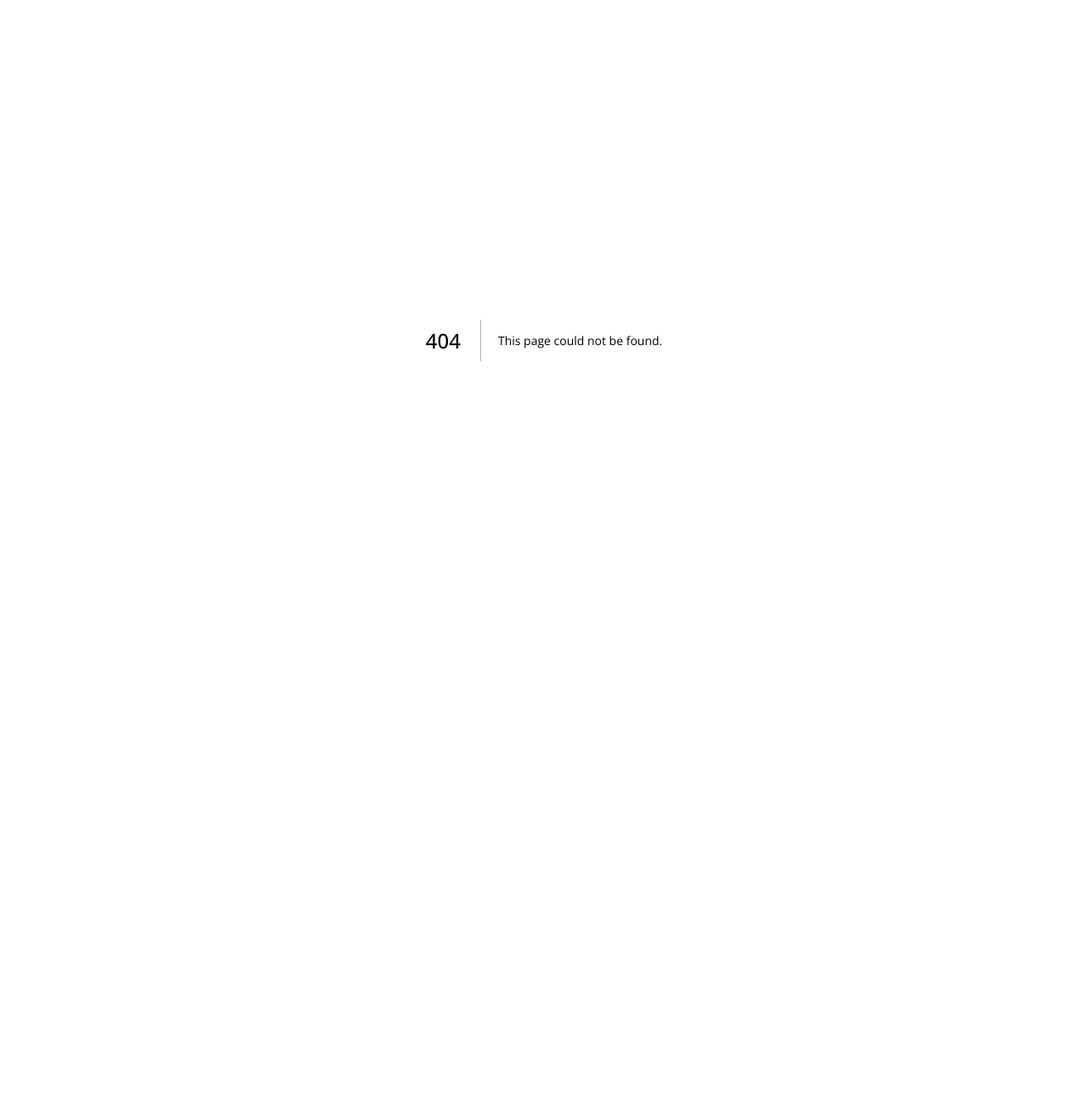
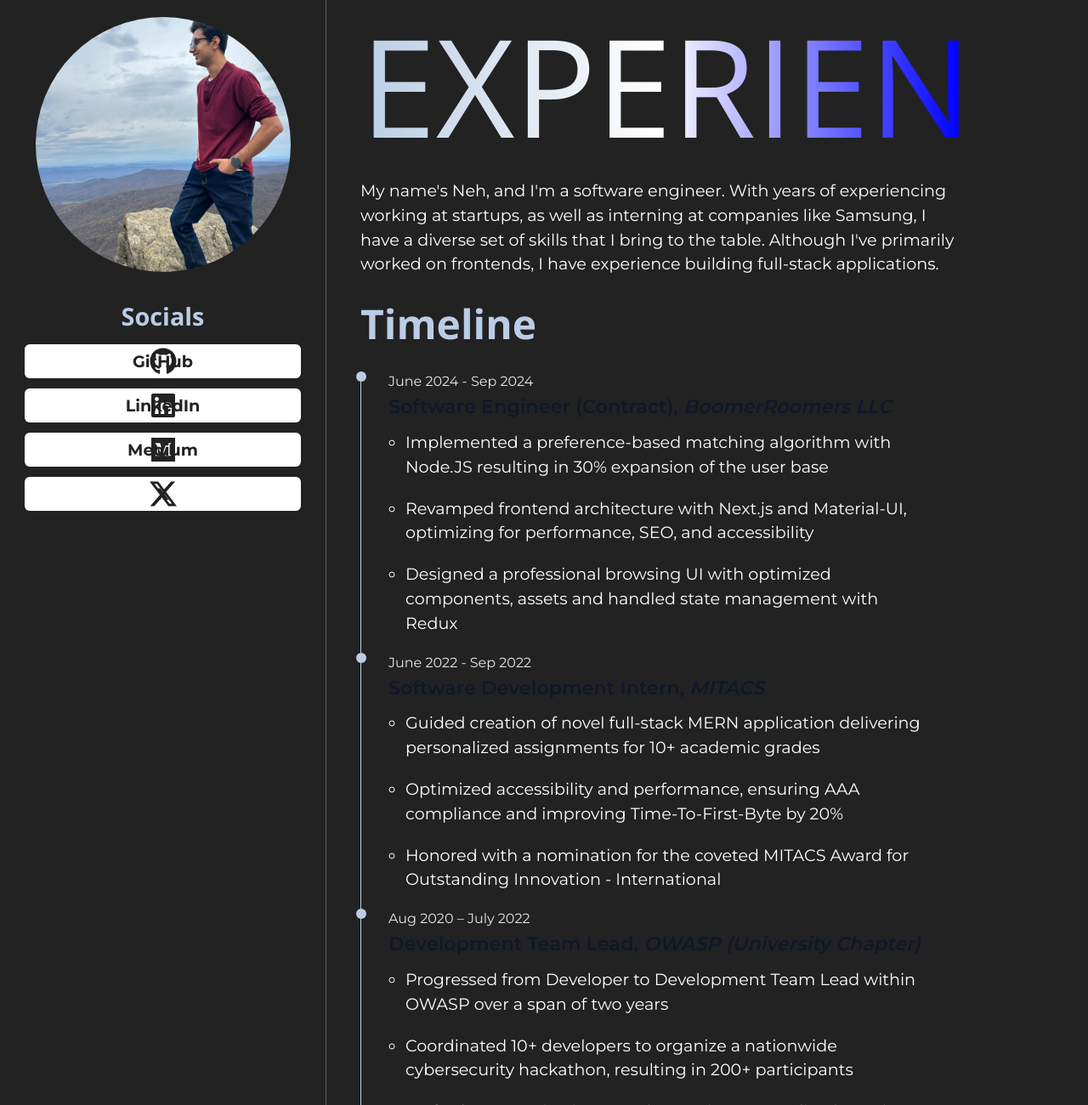
Before and after one commit to nehjoshi/next-portfolio, a Next.js app: page /experience in a window 1280 px wide. Before the commit this address had no page. Shown: the top 1300 px of the page at 85% size. Before the commit the page ends 800 px from the top, so only its background shows below. Built offline with nearby package versions, Linux system fonts and the light colour scheme.

Commit message:
Seprate files for experience and projects

```diff
--- /dev/null
+++ b/src/app/experience/page.tsx
@@ -0,0 +1,66 @@
+import Sidebar from "@/components/Sidebar";
+import "@/styles/home.scss";
+
+const page = () => {
+    return (
+        <div className="home-container">
+            <Sidebar />
+            <main className='flex-1 !pr-[150px]'>
+                <h1 className='main-heading'>EXPERIENCE</h1>
+                <p className="main-paragraph mt-4 about-text">
+                    My name's Neh, and I'm a software engineer. With years of experiencing working at startups, as well as interning at companies like Samsung, I have a diverse set of skills that I bring to the table.
+                    Although I've primarily worked on frontends, I have experience building full-stack applications.
+                </p>
+                {/* Experiences start here */}
+                <section className="section-exp">
+                    <h2>Timeline</h2>
+                    <ol className="relative border-s timeline-container !px-8">
+                        <li className="mb-10 ms-4">
+                            <div className="absolute w-3 h-3 rounded-full mt-1.5 -start-1.5"></div>
+                            <time className="mb-2 text-md leading-none text-gray-200">June 2024 - Sep 2024</time>
+                            <h3 className="text-lg font-semibold text-gray-900 dark:text-white">Software Engineer (Contract), <i>BoomerRoomers LLC</i></h3>
+                            <ul>
+                                <li>Implemented a preference-based matching algorithm with Node.JS resulting in 30% expansion of the user base</li>
+                                <li>Revamped frontend architecture with Next.js and Material-UI, optimizing for performance, SEO, and accessibility</li>
+                                <li>Designed a professional browsing UI with optimized components, assets and handled state management with Redux</li>
+                            </ul>
+                        </li>
+                        <li className="mb-10 ms-4">
+                            <div className="absolute w-3 h-3 rounded-full mt-1.5 -start-1.5"></div>
+                            <time className="text-gray-200 text-md ">June 2022 - Sep 2022</time>
+                            <h3 className="text-lg font-semibold text-gray-900 dark:text-white">Software Development Intern, <i>MITACS</i></h3>
+                            <ul>
+                                <li>Guided creation of novel full-stack MERN application delivering personalized assignments for 10+ academic grades</li>
+                                <li>Optimized accessibility and performance, ensuring AAA compliance and improving Time-To-First-Byte by 20%</li>
+                                <li>Honored with a nomination for the coveted MITACS Award for Outstanding Innovation - International</li>
+                            </ul>
+                        </li>
+                        <li className="mb-10 ms-4">
+                            <div className="absolute w-3 h-3 rounded-full mt-1.5 -start-1.5"></div>
+                            <time className="mb-2 text-md leading-none text-gray-200 ">Aug 2020 – July 2022</time>
+                            <h3 className="text-lg font-semibold text-gray-900 dark:text-white">Development Team Lead, <i>OWASP (University Chapter)</i></h3>
+                            <ul>
+                                <li>Progressed from Developer to Development Team Lead within OWASP over a span of two years</li>
+                                <li>Coordinated 10+ developers to organize a nationwide cybersecurity hackathon, resulting in 200+ participants</li>
+                                <li>Crafted an organization-centric recruitment application using Next.js and Google Firebase with a CI/CD pipeline,
+                                    on-boarding 70+ candidates</li>
+                            </ul>
+                        </li>
+                        <li className="mb-10 ms-4">
+                            <div className="absolute w-3 h-3 rounded-full mt-1.5 -start-1.5"></div>
+                            <time className="mb-2 text-md leading-none text-gray-200 ">June 2021 – Jan 2022</time>
+                            <h3 className="text-lg font-semibold text-gray-900 dark:text-white">Software Engineer Intern, <i>Samsung R&D Institute</i></h3>
+                            <ul>
+                                <li>Developed an innovative computer–vision app for high quality video annotation with TensorFlow, Flask and React</li>
+                                <li>Designed a mobile-friendly UI for seamless media uploading, dataset selection and viewable annotation results</li>
+                                <li>Awarded the Samsung Certificate of Excellence in a pool of over 20 teams</li>
+                            </ul>
+                        </li>
+                    </ol>
+                </section>
+            </main>
+        </div>
+    )
+}
+
+export default page
--- a/src/app/page.tsx
+++ b/src/app/page.tsx
@@ -2,6 +2,7 @@ import React from 'react'
 import "@/styles/home.scss"
 import Sidebar from '@/components/Sidebar'
 import Rightbar from '@/components/Rightbar'
+import Link from 'next/link'
 
 const Home = () => {
   return (
@@ -17,8 +18,8 @@ const Home = () => {
         <section className="section-explore">
           <h2>Get To Know Me</h2>
           <div className="explore-links">
-            <a href="#experience" className="explore-link">Experience</a>
-            <a href="#projects" className="explore-link">Projects</a>
+            <Link href="/experience" className="explore-link">Experience</Link>
+            <Link href="/projects" className="explore-link">Projects</Link>
             <a href="#projects" className="explore-link">Skills</a>
           </div>
         </section>
--- /dev/null
+++ b/src/app/projects/page.tsx
@@ -0,0 +1,19 @@
+import Sidebar from "@/components/Sidebar";
+import "@/styles/home.scss";
+
+const page = () => {
+    return (
+        <div className="home-container">
+            <Sidebar />
+            <main className='flex-1 !pr-[150px]'>
+                <h1 className='main-heading'>PROJECTS</h1>
+                <p className="main-paragraph mt-4 about-text">
+                    My name's Neh, and I'm a software engineer. With years of experiencing working at startups, as well as interning at companies like Samsung, I have a diverse set of skills that I bring to the table.
+                    Although I've primarily worked on frontends, I have experience building full-stack applications.
+                </p>
+            </main>
+        </div>
+    )
+}
+
+export default page
--- a/src/styles/home.scss
+++ b/src/styles/home.scss
@@ -12,7 +12,7 @@ main {
     min-height: 100vh;
     background-color: variables.$bg-color;
     margin: 0;
-    padding: 20px 20px;
+    padding: 20px 40px;
     position: relative;
     overflow-y: auto;
 
@@ -79,7 +79,7 @@ main {
 
     .section-exp > .timeline-container {
         border-color: variables.$powder-blue;
-        padding: 0px 10px;
+        padding: 0px 30px;
         & * {
             font-family: variables.$font-mont;
         }
@@ -91,6 +91,7 @@ main {
             }
             h3 {
                 margin-bottom: 10px;
+                font-size: 1.4rem;
             }
             time {
                 margin-top: -20px !important;
@@ -99,6 +100,7 @@ main {
                 color: variables.$primary;
                 list-style: circle;
                 margin-left: 20px;
+                font-size: 1.2rem;
             }
         }
     }
```
